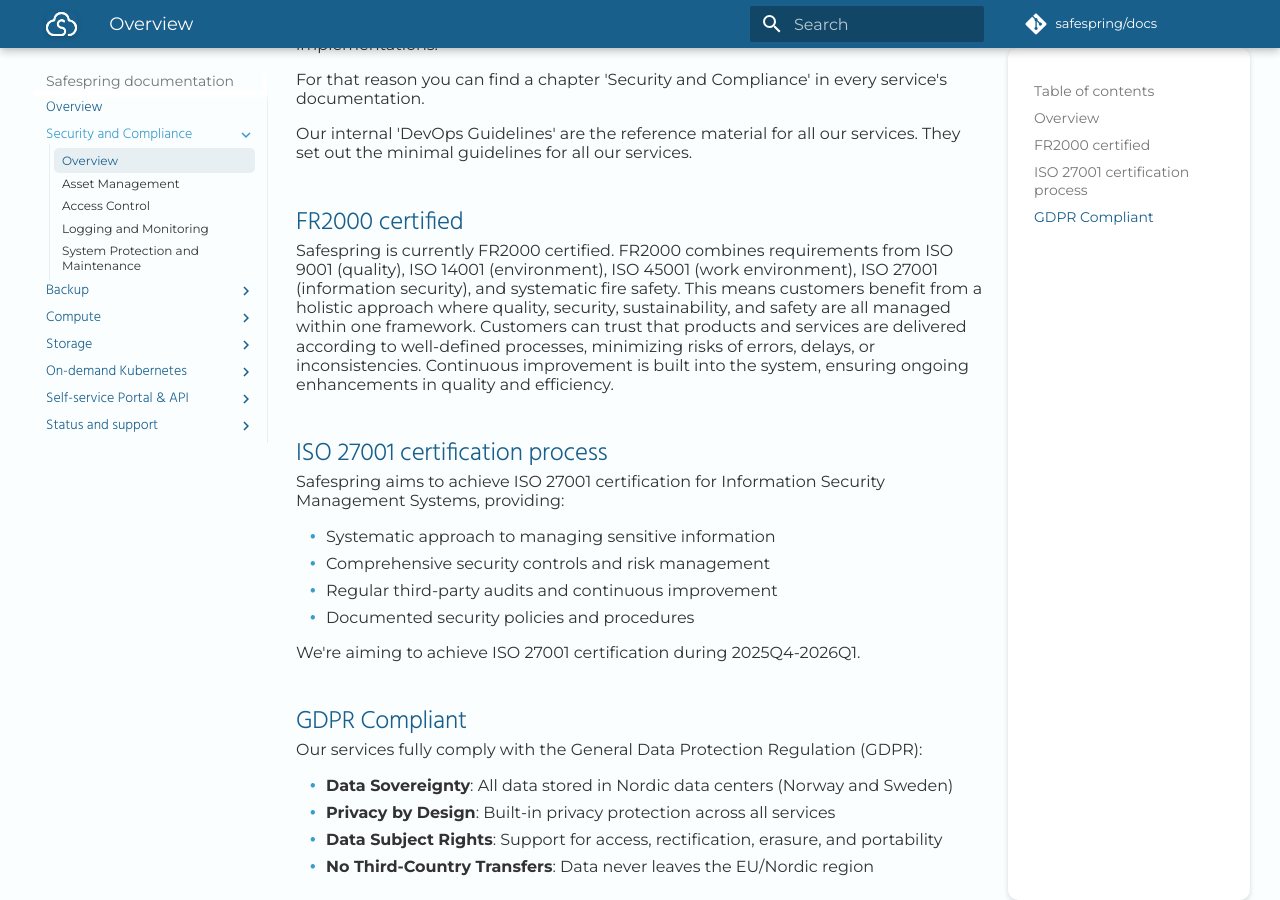
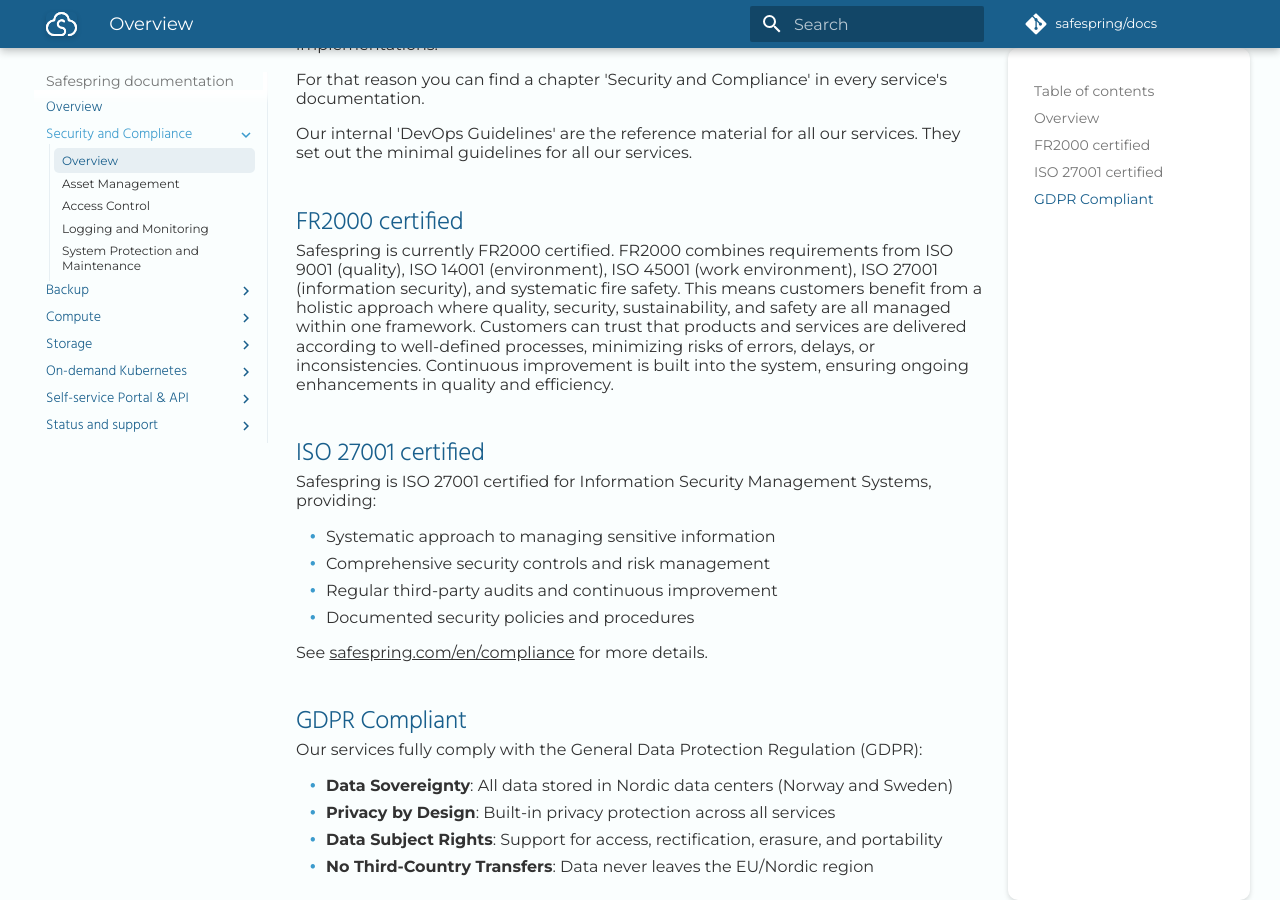
Before and after one commit to safespring/docs, an MkDocs documentation site: the page built from content/security-compliance/index.md, in a window 1280 px wide and 900 px high, scrolled down 357 px. Built offline with MkDocs 1.6.1 and Material for MkDocs 9.7.7, drawn with Linux system fonts in a browser that asks for light colours; some web fonts are replaced; a script that is not in the unit is left out; comment, search, counter and statistics services are not loaded.

Commit message:
link to public compliance package

```diff
--- a/content/security-compliance/index.md
+++ b/content/security-compliance/index.md
@@ -16,16 +16,16 @@
 
 Safespring is currently FR2000 certified. FR2000 combines requirements from ISO 9001 (quality), ISO 14001 (environment), ISO 45001 (work environment), ISO 27001 (information security), and systematic fire safety. This means customers benefit from a holistic approach where quality, security, sustainability, and safety are all managed within one framework. Customers can trust that products and services are delivered according to well-defined processes, minimizing risks of errors, delays, or inconsistencies. Continuous improvement is built into the system, ensuring ongoing enhancements in quality and efficiency.
 
-## ISO 27001 certification process
+## ISO 27001 certified
 
-Safespring aims to achieve ISO 27001 certification for Information Security Management Systems, providing:
+Safespring is ISO 27001 certified for Information Security Management Systems, providing:
 
 - Systematic approach to managing sensitive information
 - Comprehensive security controls and risk management
 - Regular third-party audits and continuous improvement
 - Documented security policies and procedures
 
-We're aiming to achieve ISO 27001 certification during 2025Q4-2026Q1.
+See [safespring.com/en/compliance](https://www.safespring.com/en/compliance/) for more details.
 
 ## GDPR Compliant
 
```
